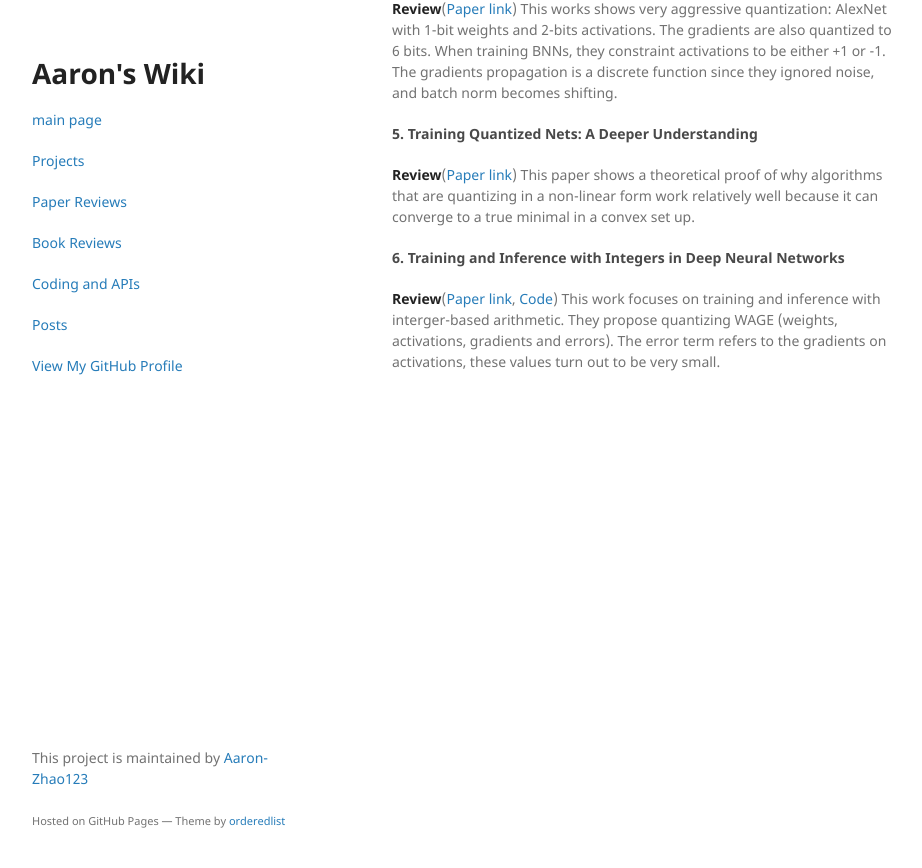
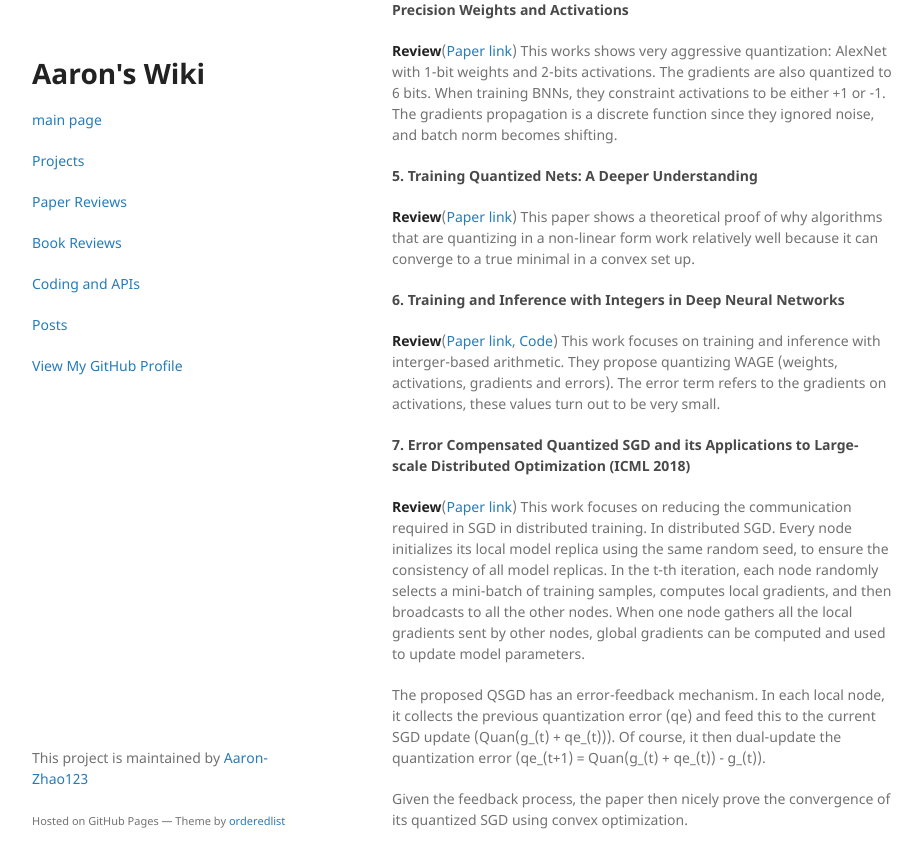
Before and after one commit to Aaron-Zhao123/blog, a Jekyll site: the page built from papers/compression/quantization.md, in a window 1280 px wide and 900 px high, scrolled down 5366 px. Shown: the top 868 px of the window, without its empty margins (178-1100 px from the left). Built offline with Jekyll 4.4.1, drawn with Linux system fonts in a browser that asks for light colours; our own code applies the rules of GitHub Pages for plain Markdown files; some of the changed text lies outside the part shown.

Commit message:
update paper results

```diff
--- a/papers/compression/quantization.md
+++ b/papers/compression/quantization.md
@@ -34,6 +34,7 @@ layout: default
     4. Quantized Neural Networks: Training Neural Networks with Low Precision Weights and Activations
     5. Training Quantized Nets: A Deeper Understanding
     6. Training and Inference with Integers in Deep Neural Networks
+    7. Error Compensated Quantized SGD and its Applications to Large-scale Distributed Optimization
 
 
 ## <a id="strategy"></a> Quantization Strategies
@@ -223,3 +224,27 @@ This paper shows a theoretical proof of why algorithms that are quantizing in a
 This work focuses on training and inference with interger-based arithmetic.
 They propose quantizing WAGE (weights, activations, gradients and errors).
 The error term refers to the gradients on activations, these values turn out to be very small.
+
+#### 7. Error Compensated Quantized SGD and its Applications to Large-scale Distributed Optimization (ICML 2018)
+**Review**([Paper link]())
+This work focuses on reducing the communication required in SGD
+in distributed training.
+In distributed SGD.
+Every node initializes its local model replica using
+the same random seed,
+to ensure the consistency of all model replicas.
+In the t-th iteration,
+each node randomly selects a mini-batch of training samples,
+computes local gradients,
+and then broadcasts to all the other nodes.
+When one node gathers all the local gradients sent by other nodes,
+global gradients can be computed and used to update model parameters.
+
+The proposed QSGD has an error-feedback mechanism.
+In each local node, it collects the previous quantization error (qe)
+and feed this to the current SGD update (Quan(g_(t) + qe_(t))).
+Of course, it then dual-update the quantization error
+(qe_(t+1) = Quan(g_(t) + qe_(t)) - g_(t)).
+
+Given the feedback process, the paper then nicely prove the convergence of
+its quantized SGD using convex optimization.
```
Also changed, not shown: books/books_index.md (+2 -0 lines), papers/compression/pruning.md (+8 -0 lines), projects/projects_sum.md (+2 -5 lines).
